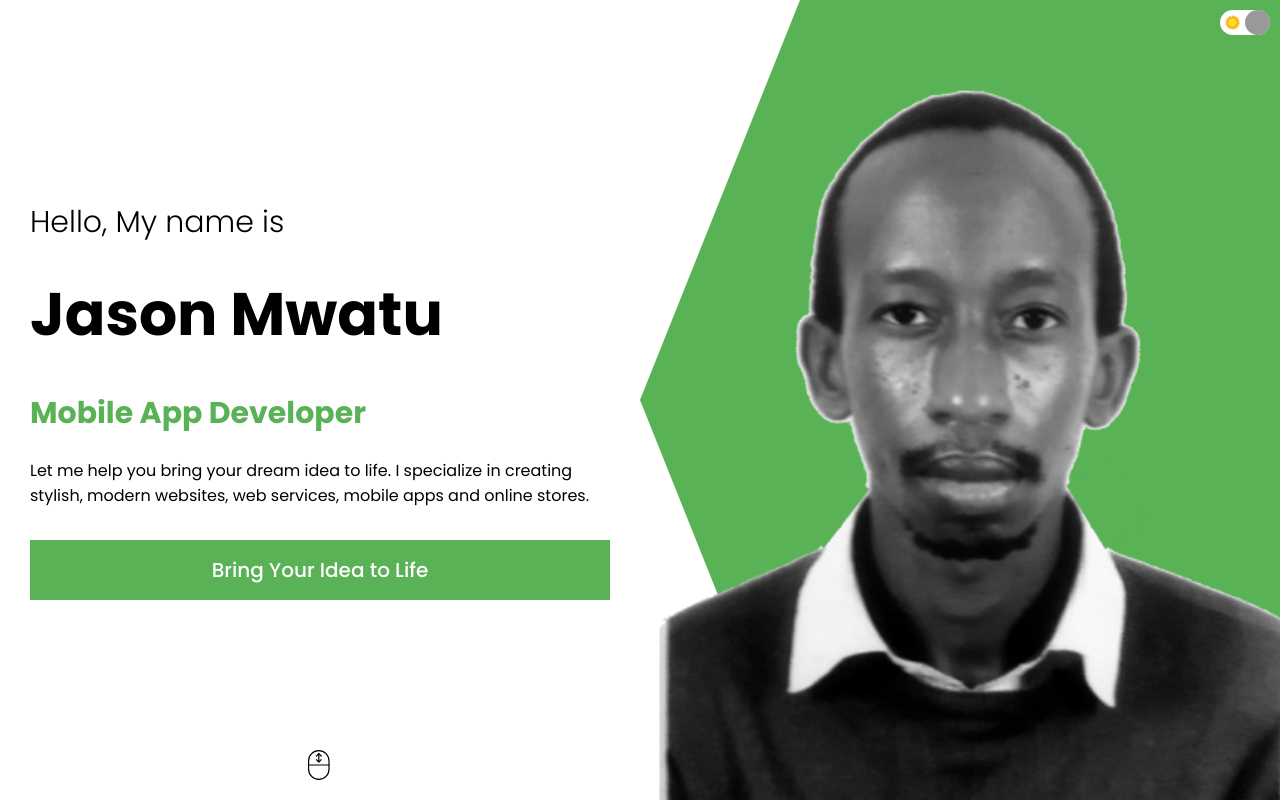
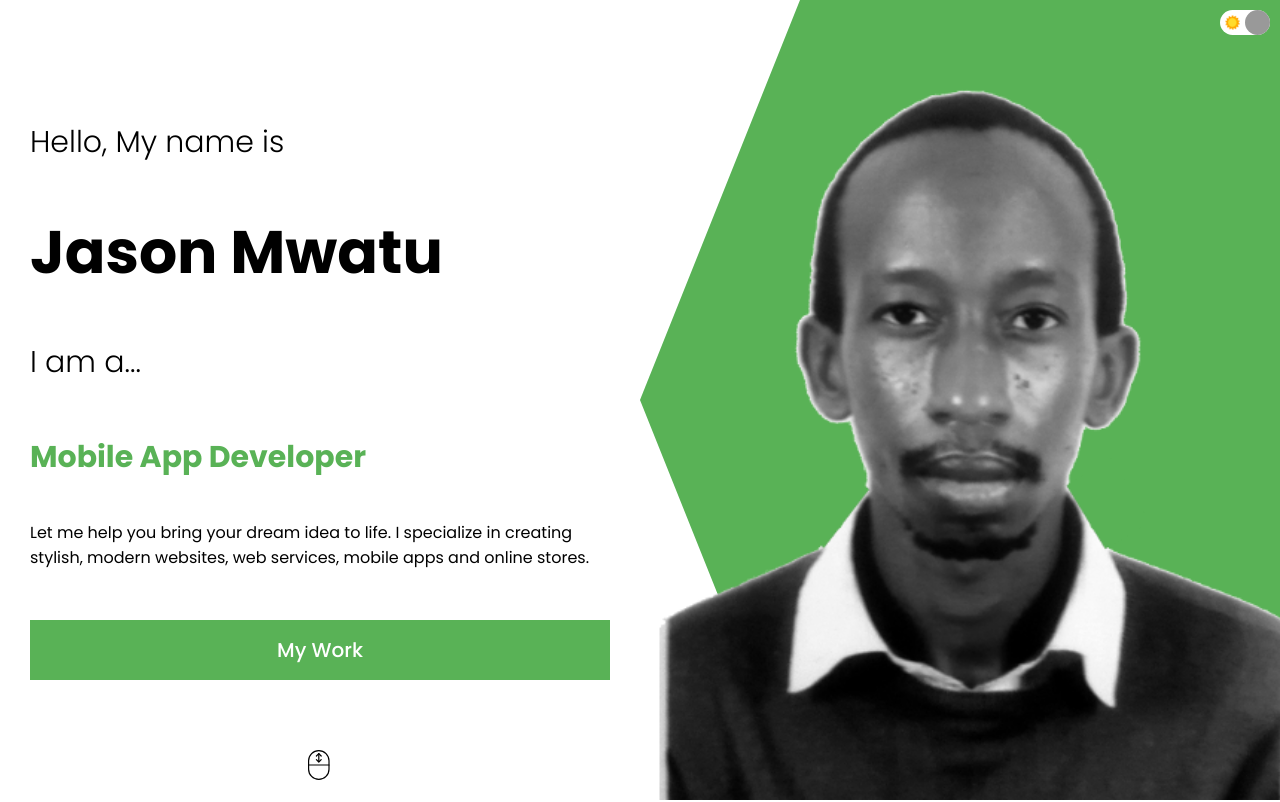
Before and after one commit to jasonmwatu/jason-portfolio, a React (Create React App) app: page / in a window 1280 px wide. Shown: the top 802 px of the page. Built offline with nearby package versions, Linux system fonts and the light colour scheme.

Commit message:
make changes to CTA text. Add animation to svg on Intro component

```diff
--- a/src/components/intro/Intro.js
+++ b/src/components/intro/Intro.js
@@ -12,12 +12,13 @@ function Intro() {
         <div className="i-left-wrapper">
           <h2 className="i-intro">Hello, My name is</h2>
           <h2 className="i-name">Jason Mwatu</h2>
+          <h2 className="i-intro">I am a...</h2>
           <div className="i-title">
             <div className="i-title-wrapper">
               <div className="i-title-item">Web Developer (Full Stack)</div>
-              <div className="i-title-item">WordPress</div>
+              <div className="i-title-item">WordPress Expert</div>
               <div className="i-title-item">Mobile App Developer</div>
-              <div className="i-title-item">Web Design (UI/UX)</div>
+              <div className="i-title-item">Web Designer (UI/UX)</div>
             </div>
           </div>
           <p className="i-desc">
@@ -27,7 +28,7 @@ function Intro() {
             Let me help you bring your dream idea to life. I specialize in creating stylish, modern websites, web
             services, mobile apps and online stores.
           </p>
-          <button className="i-CTA"> Bring Your Idea to Life </button>
+          <button className="i-CTA"> My Work </button>
         </div>
         <svg
           width="75"
@@ -35,7 +36,7 @@ function Intro() {
           viewBox="0 0 75 75"
           fill="none"
           stroke={darkMode ? "white" : "black"}
-          className="i-scroll"
+          className="i-scroll bounce"
           xmlns="http://www.w3.org/2000/svg"
         >
           <g id="scroll">
--- a/src/components/intro/intro.css
+++ b/src/components/intro/intro.css
@@ -17,7 +17,7 @@
 
 .i-left-wrapper {
   padding: 30px;
-  height: 50%;
+  height: 70%;
   display: flex;
   flex-direction: column;
   justify-content: space-between;
@@ -94,13 +94,35 @@
   right: 0;
 }
 
-@media screen and (max-width: 480px) {
+.bounce {
+  -webkit-animation: bounce 2s;
+  animation: bounce 2s;
+  -webkit-animation-iteration-count: infinite;
+  animation-iteration-count: infinite;
+}
+
+@keyframes bounce {
+  0%,
+  25%,
+  50%,
+  75%,
+  100% {
+    transform: translateY(0);
+  }
+  40% {
+    transform: translateY(-20px);
+  }
+  60% {
+    transform: translateY(-12px);
+  }
+}
+
+@media screen and (max-width: 720px) {
   .i {
     flex-direction: column;
   }
 
   .i-left-wrapper {
-
     padding: 10px;
     align-items: center;
     justify-content: center;
@@ -108,8 +130,7 @@
     height: 100%;
   }
 
-  .i-desc{
+  .i-desc {
     display: none;
   }
-
 }
```
